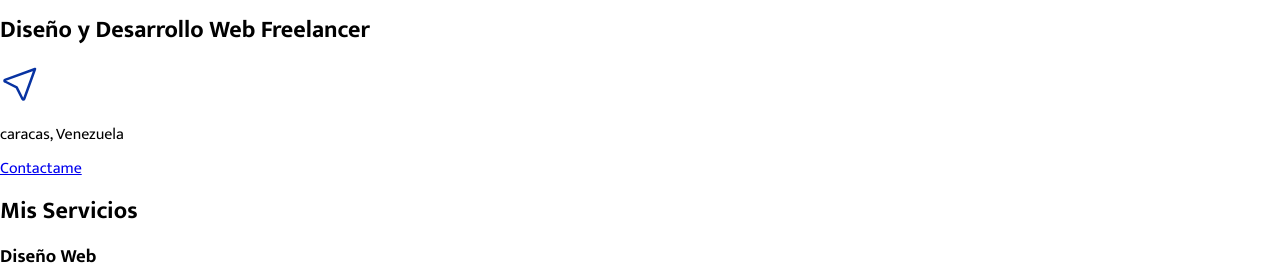
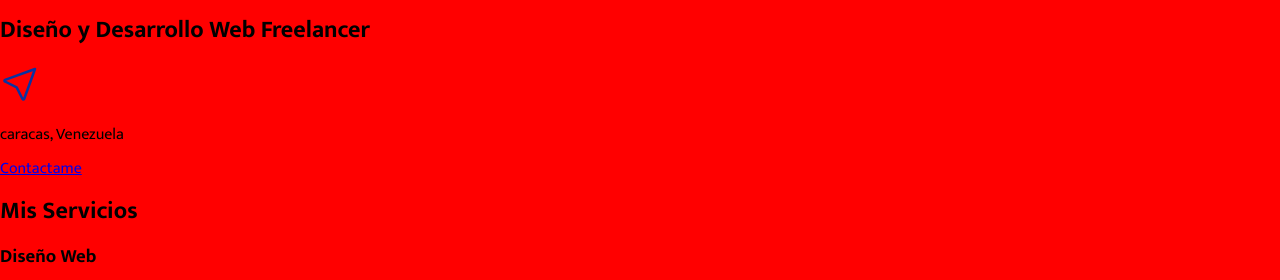
Before and after one commit to joe-quintero/Pagina_Freelancer, a plain HTML site: page index.html in a window 1280 px wide. Shown: the part 136-416 px from the top of the page. Drawn offline with Linux system fonts and the light colour scheme.

Commit message:
Priemr uso de Media Queries

```diff
--- a/css/styles.css
+++ b/css/styles.css
@@ -71,3 +71,15 @@ span{
 	color: var(--negro);
 
 }
+
+@media (min-width: 480px){ /*Este codigo se aplica usando operador ">" quiere decir que todo el codigo CSS se va a aplicar cuando la resolucion sea > 480px*/
+	body{
+		background-color: blue;
+	}
+}
+
+@media (min-width: 768px){
+	body{
+	background-color: red;
+	}
+}
```
